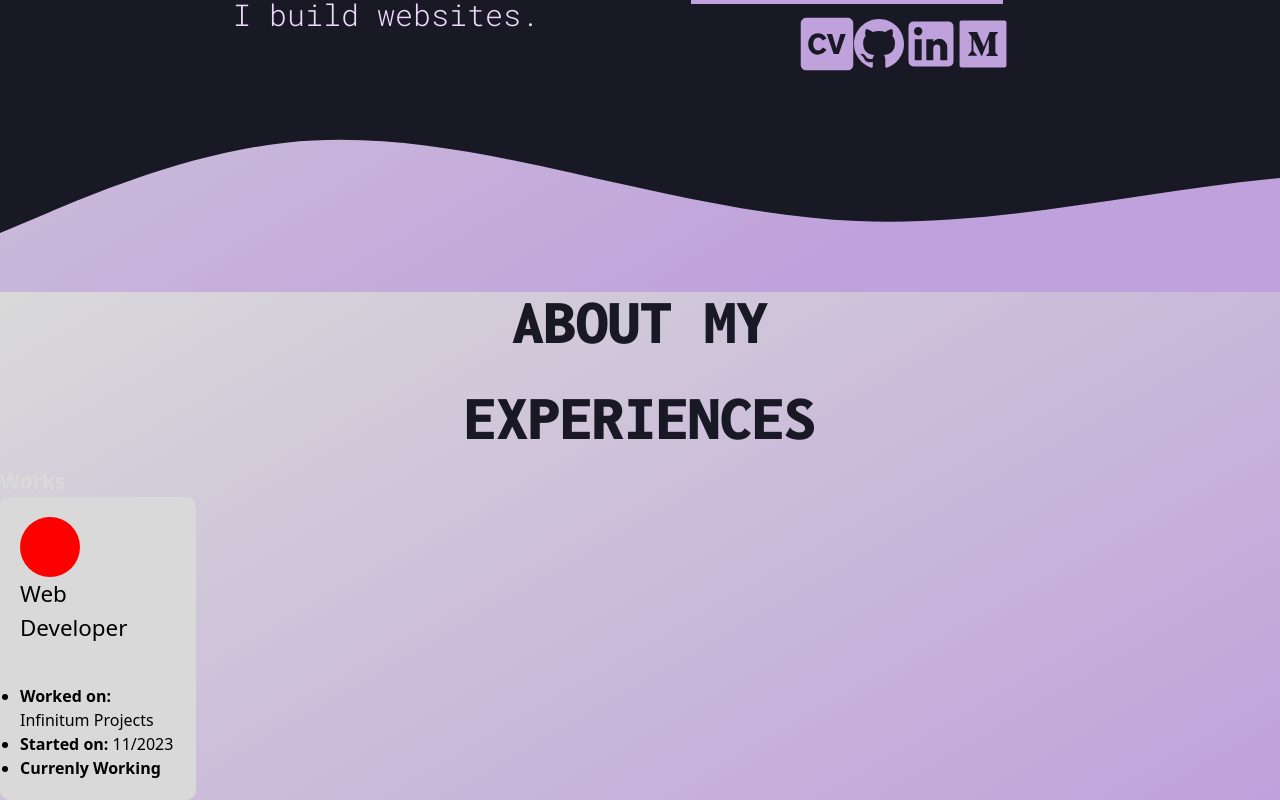
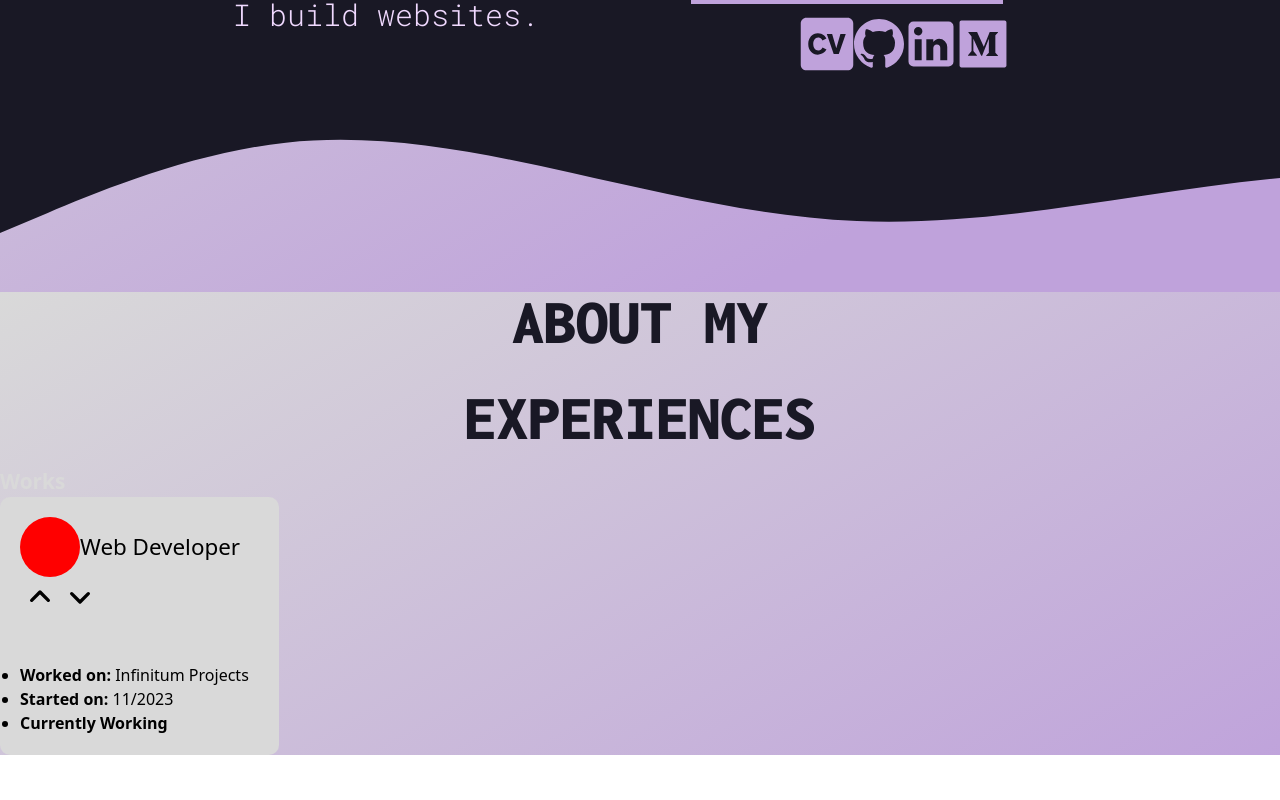
Before and after one commit to JacobsM14/MarcelEsplugasPersonalPortfolio, a React (Vite) app: page / in a window 1280 px wide. Shown: the part 508-1308 px from the top of the page. After the commit the page ends 1263 px from the top, so only its background shows below. Built offline with nearby package versions, Linux system fonts and the light colour scheme.

Commit message:
created component Works.jsx

```diff
--- /dev/null
+++ b/src/components/works_component/Works.jsx
@@ -0,0 +1,26 @@
+import React from 'react'
+
+
+
+export const Works = ({ work, empresa, start, working }) => {
+  return (
+    <>
+      <h4 className='col-span-5'>Works</h4>
+      <div className='work-display'>
+        <div className='flex justify-start items-center flex-wrap'>
+          <div className="imagen-prueba"></div>
+          <h5>{work}</h5>
+          <div className='icons-arrow'>
+            <button><svg xmlns="http://www.w3.org/2000/svg" width="128" height="128" viewBox="0 0 24 24"><path fill="none" stroke="currentColor" stroke-linecap="round" stroke-linejoin="round" stroke-width="2" d="m17 14l-5-5m0 0l-5 5" /></svg></button>
+            <button><svg xmlns="http://www.w3.org/2000/svg" width="128" height="128" viewBox="0 0 24 24"><path fill="none" stroke="currentColor" stroke-linecap="round" stroke-linejoin="round" stroke-width="2" d="m7 10l5 5m0 0l5-5"/></svg></button>
+          </div>
+        </div>
+        <ul>
+          <li><span>Worked on: </span> {empresa} </li>
+          <li><span>Started on: </span>{start}</li>
+          <li><span>{working == "true" ? "Currently Working" : "Finished"}</span></li>
+        </ul>
+      </div>
+    </>
+  )
+}
--- a/src/pages/App.jsx
+++ b/src/pages/App.jsx
@@ -4,6 +4,7 @@ import logo from './../assets/logo.png'
 // import viteLogo from '/vite.svg'
 {/* <img src={viteLogo} className="logo" alt="Vite logo" /> */ }
 import './../styles/App.css'
+import { Works } from '../components/works_component/Works'
 
 function App() {
   const [count, setCount] = useState(0)
@@ -39,22 +40,10 @@ function App() {
         </div>
         <div id='presentation-section' className='grid grid-cols-17 gap3'>
           <h2 className='col-span-13 col-start-3'>ABOUT MY EXPERIENCES</h2>
-          <div id='presentation-section-global' className='grid grid-cols-13 gap-3 col-span-13'>
-            <div id='row-works' className='grid grid-cols-5 col-span-5'>
-              <h4 className='col-span-5'>Works</h4>
-              <div className='work-display'>
-                <div className='flex justify-start items-center flex-wrap'>
-                  <div className="imagen-prueba"></div>
-                  <h5>Web Developer</h5>
-                </div>
-                <ul>
-                  <li><span>Worked on: </span> Infinitum Projects</li>
-                  <li><span>Started on: </span>11/2023</li>
-                  <li><span>Currenly Working</span></li>
-                </ul>
-              </div>
+          <div id='presentation-section-global' className='grid grid-cols-17 gap-3 col-span-13'>
+            <div id='row-works' className='col-span-5'>
+              <Works work="Web Developer" empresa="Infinitum Projects" start="11/2023" working="true" />
             </div>
-
           </div>
         </div>
       </div>
--- a/src/styles/App.css
+++ b/src/styles/App.css
@@ -127,3 +127,8 @@ header nav a:hover{
 .work-display ul li span{
   font-weight: 700;
 }
+
+.icons-arrow button svg{
+  width: 40px;
+  height: 40px;
+}
```
